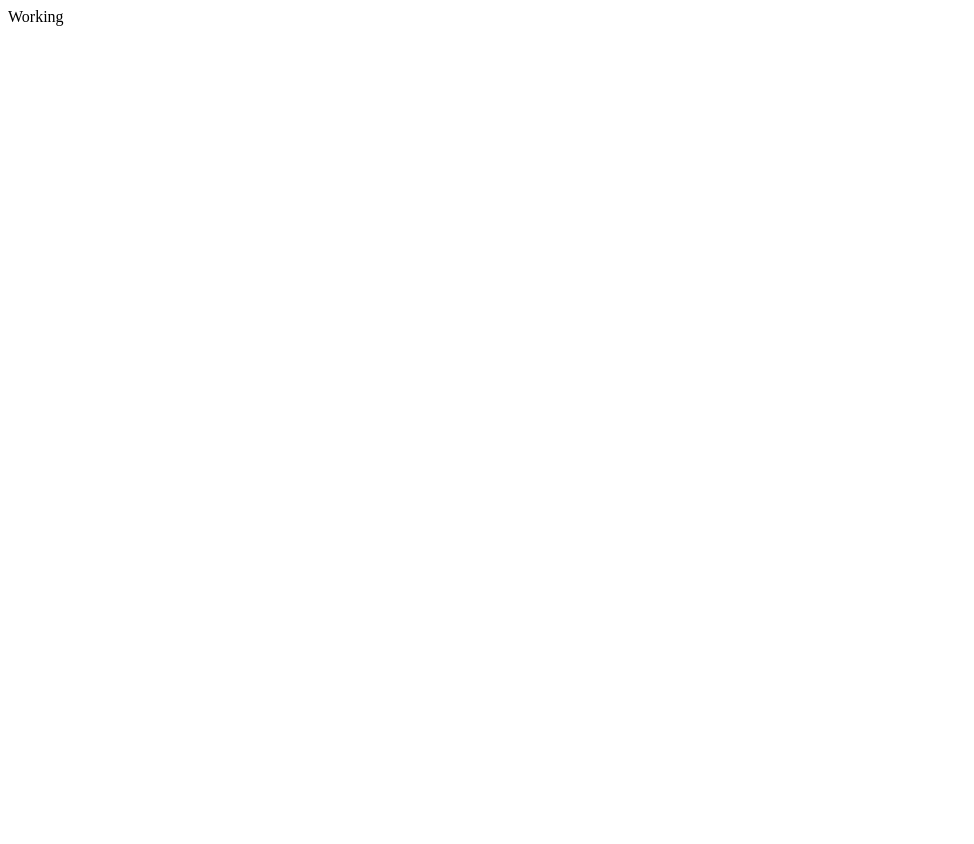
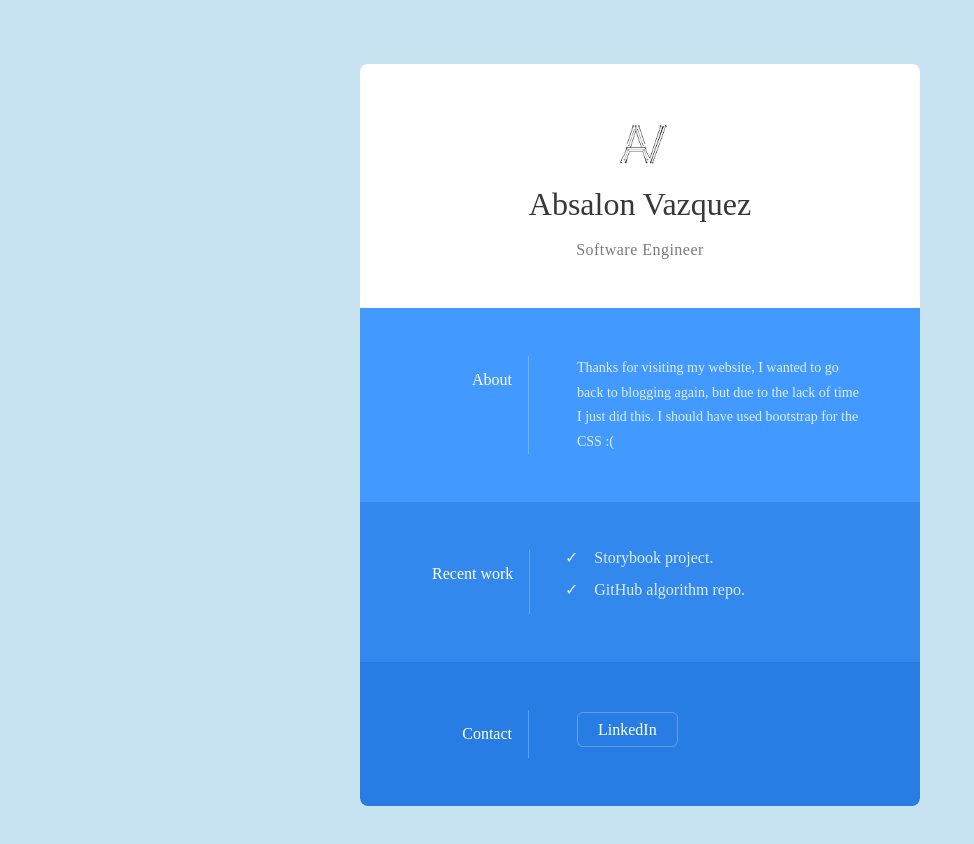
Before and after one commit to absalonv/absalonv.com, a plain HTML site: page index.html in a window 1280 px wide. Shown: the whole page, without its empty margins (0-974 px from the left). Before the commit the page ends 800 px from the top, so only its background shows below. Drawn offline with Linux system fonts and the light colour scheme.

Commit message:
main changes

```diff
--- a/index.html
+++ b/index.html
@@ -3,6 +3,7 @@
 
 <head>
 	<meta charset="utf-8">
+	<link rel="stylesheet" href="styles.css">
 
 	<title>AV</title>
 	<meta name="description" content="The HTML5 Herald">
@@ -12,7 +13,49 @@
 </head>
 
 <body>
-	Working
+	<div id="wrapper">
+		<div id="container">
+			<div id="me">
+				<div id="logo">
+					<img src="images/logo.png" alt="logo">
+				</div>
+				<div>
+					<h1>Absalon Vazquez</h1>
+					<h3>Software Engineer</h3>
+				</div>
+
+			</div>
+			<div class="fragment" id="about">
+				<h2>About</h2>
+				<div>
+					Thanks for visiting my website,
+					I wanted to go back to blogging again,
+					but due to the lack of time I just did this.
+					I should have used bootstrap for the CSS :(
+				</div>
+			</div>
+			<div class="fragment" id="work">
+				<h2>Recent work</h2>
+				<div>
+					<ul>
+						<li>
+							<p>Storybook project.</p>
+						</li>
+						<li>
+							<p>GitHub algorithm repo.</p>
+						</li>
+					</ul>
+				</div>
+
+			</div>
+			<div class="fragment" id="contact">
+				<h2>Contact</h2>
+				<div>
+					<a class="button" href="https://www.linkedin.com/in/absalon/">LinkedIn</a>
+				</div>
+			</div>
+		</div>
+	</div>
 </body>
 
 </html>
--- /dev/null
+++ b/reset.css
@@ -0,0 +1,48 @@
+/* http://meyerweb.com/eric/tools/css/reset/
+   v2.0 | 20110126
+   License: none (public domain)
+*/
+
+html, body, div, span, applet, object, iframe,
+h1, h2, h3, h4, h5, h6, p, blockquote, pre,
+a, abbr, acronym, address, big, cite, code,
+del, dfn, em, img, ins, kbd, q, s, samp,
+small, strike, strong, sub, sup, tt, var,
+b, u, i, center,
+dl, dt, dd, ol, ul, li,
+fieldset, form, label, legend,
+table, caption, tbody, tfoot, thead, tr, th, td,
+article, aside, canvas, details, embed,
+figure, figcaption, footer, header, hgroup,
+menu, nav, output, ruby, section, summary,
+time, mark, audio, video {
+	margin: 0;
+	padding: 0;
+	border: 0;
+	font-size: 100%;
+	font: inherit;
+	vertical-align: baseline;
+}
+/* HTML5 display-role reset for older browsers */
+article, aside, details, figcaption, figure,
+footer, header, hgroup, menu, nav, section {
+	display: block;
+}
+body {
+	line-height: 1;
+}
+ol, ul {
+	list-style: none;
+}
+blockquote, q {
+	quotes: none;
+}
+blockquote:before, blockquote:after,
+q:before, q:after {
+	content: '';
+	content: none;
+}
+table {
+	border-collapse: collapse;
+	border-spacing: 0;
+}
--- /dev/null
+++ b/styles.css
@@ -0,0 +1,138 @@
+@import url('./reset.css');
+
+body{
+
+    background-color: #C7E3F2;
+}
+
+#wrapper{
+    display: flex;
+    flex-direction: column;
+    align-items: center;
+    padding: 4rem;
+
+    /* justify-content:center; */
+}
+
+#container{
+    max-width: 100%;
+    width: 35rem;
+    background-color: #FFF;
+    border-radius: 0.5rem;
+    display: flex;
+    flex-direction: column;
+}
+
+#container > .fragment:last-child{
+    border-radius: 0 0 0.5rem 0.5rem;
+}
+
+.fragment{
+    display: flex;
+    padding: 3rem 3.5rem;
+}
+
+.fragment h2{
+    color: #FFF;
+    min-width: 5rem;
+    text-align: right;
+    margin: 1rem;
+}
+
+
+.fragment > div{
+    padding-left: 3rem;
+    border-left: solid 1px rgba(255,255,255,0.259);
+    color: rgba(255,255,255,0.831);
+}
+
+
+
+#logo img{
+    width: 7rem;
+    border-radius: 100%;
+
+    display: inline-block;
+    vertical-align: top;
+}
+
+#me{
+    text-align: center;
+    padding: 3rem 2rem;
+}
+
+#me > div:last-child > h1{
+    font-size: 2em;
+    line-height: 1.25;
+    font-weight: 400;
+    color: #383838;
+}
+
+#me > div:last-child > h3{
+    color: rgba(0,0,0,0.522);
+    font-size: 1em;
+    line-height: 1.25;
+    font-weight: 400;
+    margin-top: 1rem;
+    letter-spacing: 0.03rem;
+}
+
+ul {
+    list-style-type: '\2713';
+  }
+
+ul li{
+   margin-bottom: 1em;
+}
+
+ul li p{
+
+    margin-left: 1rem;
+ }
+
+.button{
+    color: #FFFFFF;
+    border: solid 1px rgba(255,255,255,0.259);
+}
+
+a.button{
+    padding: .5rem 1.25rem;
+    text-decoration: none;
+    border-radius: 0.375rem;
+    height: 2.5rem;
+    line-height: 2.5rem;
+}
+
+/* ul li::before{
+    content: '\2713';
+    border-radius: 100%;
+    height: 1.25rem;
+    min-width: 1.25rem;
+    border:solid 1px rgba(255,255,255,0.259)
+} */
+
+
+
+#about{
+    background-color: #4299FF;
+}
+
+#about > div{
+    font-size: 0.875em;
+    line-height: 1.75;
+    font-weight: 300;
+}
+
+#work{
+    background-color: #3288ED;
+}
+
+#contact{
+    background-color: #277DE3;
+}
+
+
+
+#about p{
+    color: rgba(255,255,255,0.831);
+}
```
Also changed, not shown: images/logo.png (added).
